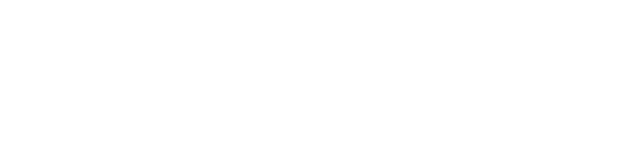
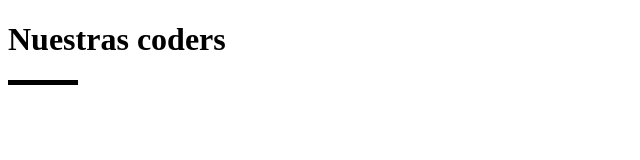
Before and after one commit to vanita22/positioning-nuestras-coders, a plain HTML site: page index.html in a window 1280 px wide. Shown: the whole page, without its empty margins (0-640 px from the left). Drawn offline with Linux system fonts and the light colour scheme.

Commit message:
subiendo primera parte

```diff
--- a/css/main.css
+++ b/css/main.css
@@ -1 +1,7 @@
 /* Inserta tu código aqui */
+
+/*cabecera*/
+.linea{
+	border-bottom: 5px solid black;
+	width: 70px;
+}
--- a/index.html
+++ b/index.html
@@ -3,8 +3,12 @@
 <head>
 	<meta charset="UTF-8">
 	<title>Nuestras Coders</title>
+	<link rel="stylesheet" type="text/css" href="css/main.css">
 </head>
 <body>
-
+	<div id="coders">
+		<h1>Nuestras coders</h1>
+		<div class="linea"></div>
+	</div>
 </body>
 </html>
```
